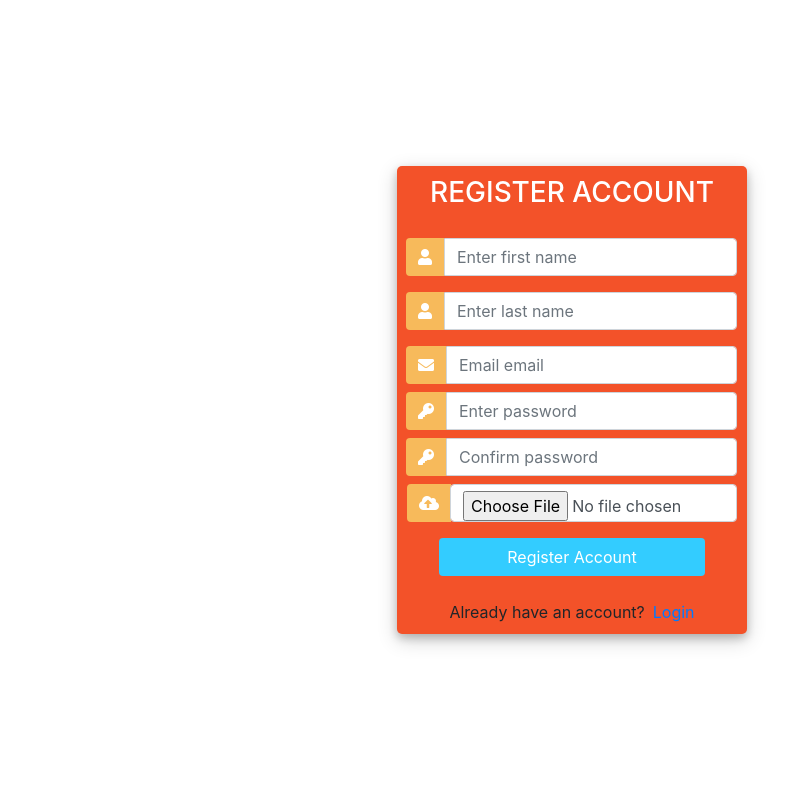
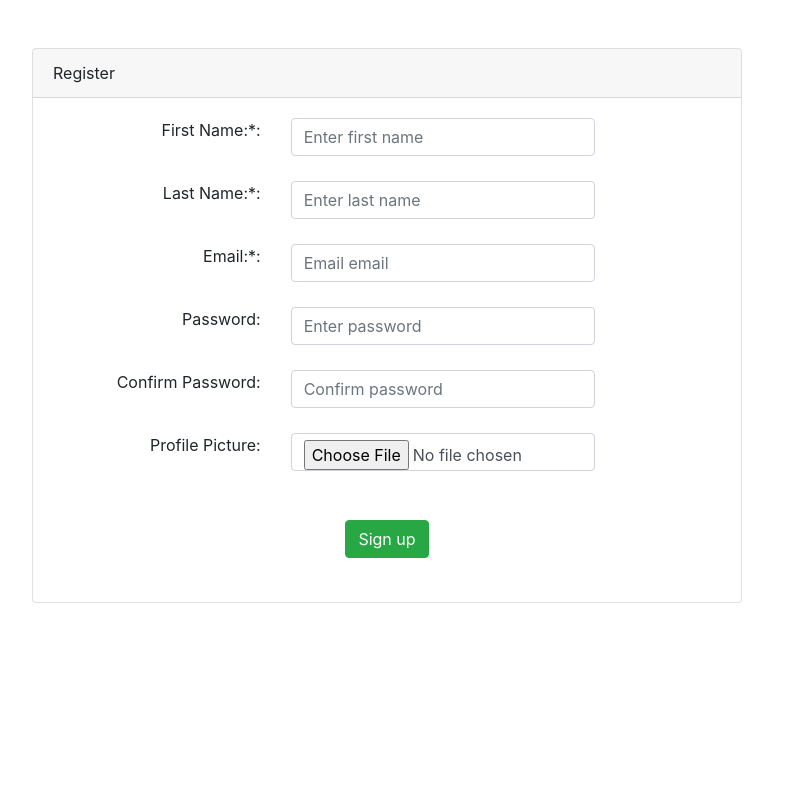
Before and after one commit to Suyen-Shrestha/Django-Assignment-II, a Django app: page /user/signup/ in a window 1280 px wide. Shown: the part 56-856 px from the top of the page, without its empty margins (68-853 px from the left). After the commit the page ends 659 px from the top, so only its background shows below. Run offline with Django 3.2, Linux system fonts and the light colour scheme; some libraries are stand-ins or nearby versions.

Commit message:
Change user registration form

```diff
--- a/blogproject/blog/models.py
+++ b/blogproject/blog/models.py
@@ -1,4 +1,5 @@
 from django.db import models
+from django.urls import reverse
 from user.models import CustomUser
 
 
@@ -12,3 +13,6 @@ class BlogArticle(models.Model):
 
     def __str__(self):
         return self.title
+
+    def get_absolute_url(self):
+        return reverse('blog:blog-detail', kwargs={'pk': self.pk})
--- a/blogproject/blog/urls.py
+++ b/blogproject/blog/urls.py
@@ -1,9 +1,12 @@
 from django.urls import path
-from .views import BlogsListView, BlogCreateView
+from .views import BlogsListView, BlogCreateView, BlogDetailView, BlogUpdateView, BlogDeleteView
 
 app_name = 'blog'
 
 urlpatterns = [
     path('list/', BlogsListView.as_view(), name='blog-list'),
-    path('create/', BlogCreateView.as_view(), name='blog-create')
+    path('create/', BlogCreateView.as_view(), name='blog-create'),
+    path('<int:pk>/', BlogDetailView.as_view(), name='blog-detail'),
+    path('update/<int:pk>/', BlogUpdateView.as_view(), name='blog-update'),
+    path('delete/<int:pk>/', BlogDeleteView.as_view(), name='blog-delete')
 ]
--- a/blogproject/blogproject/settings.py
+++ b/blogproject/blogproject/settings.py
@@ -38,9 +38,12 @@ INSTALLED_APPS = [
     'django.contrib.messages',
     'django.contrib.staticfiles',
 
+    'crispy_forms',
     'user',
     'blog'
 ]
+
+CRISPY_TEMPLATE_PACK = 'bootstrap4'
 
 MIDDLEWARE = [
     'django.middleware.security.SecurityMiddleware',
--- a/blogproject/templates/base.html
+++ b/blogproject/templates/base.html
@@ -37,7 +37,7 @@
                 </li>
                 {% endif %}
                 <li class="nav-item active">
-                    <a class="nav-link" href="{% url 'home' %}">Blogs</a>
+                    <a class="nav-link" href="{% url 'blog:blog-list' %}">Blogs</a>
                 </li>
             </ul>
         </div>
@@ -51,8 +51,11 @@
         {% endif %}
     </nav>
 
-    {% block content %}
-    {% endblock %}
+     <div class="container">
+        <div class="row">
+            {% block content %}{% endblock %}
+        </div>
+    </div>
 
 </body>
 <script src="https://code.jquery.com/jquery-3.5.1.slim.min.js" integrity="sha384-DfXdz2htPH0lsSSs5nCTpuj/zy4C+OGpamoFVy38MVBnE+IbbVYUew+OrCXaRkfj" crossorigin="anonymous"></script>
--- a/blogproject/user/forms.py
+++ b/blogproject/user/forms.py
@@ -20,7 +20,7 @@ class UserRegistrationForm(forms.ModelForm):
             'class': "form-control",
             'placeholder': 'Email email'
         }
-    ))
+    ), )
     password = forms.CharField(max_length=128, widget=forms.PasswordInput(
         attrs={
             'class': "form-control",
--- a/blogproject/user/templates/user/profile.html
+++ b/blogproject/user/templates/user/profile.html
@@ -5,7 +5,7 @@
     <div class="row my-5">
       <div class="col-12 col-md-6 col-lg-3">
           <div class="cnt-block equal-hight" style="height: 349px;">
-            <figure><img src="{{ request.user.profile_pic.url }}" height="400px" class="img-responsive" alt=""></figure>
+            <figure><img src="{{ request.user.profile_pic.url }}" height="400px" width="400px" class="rounded" alt=""></figure>
             <h3>Your Profile Details</a></h3>
             <p>Welcome Author: {{ request.user}}</p>
             <ul class="follow-us clearfix">
--- a/blogproject/user/templates/user/signup.html
+++ b/blogproject/user/templates/user/signup.html
@@ -1,9 +1,5 @@
 {% extends 'base.html' %}
-{% load static %}
 
-{% block CSS %}
-<link rel="stylesheet" type="text/css" href="{% static 'css/login.css' %}">
-{% endblock %}
 
 
 {% block content %}
@@ -14,58 +10,58 @@
 <!--    </form>-->
 
 
-    <div class="container h-100">
-		<div class="d-flex justify-content-center h-100">
-			<div class="user_card">
-				<div class="d-flex justify-content-center">
-					<h3 id="form-title">REGISTER ACCOUNT</h3>
-				</div>
-				<div class="d-flex justify-content-center form_container">
+<!--    <div class="container h-100">-->
+<!--		<div class="d-flex justify-content-center h-100">-->
+<!--			<div class="user_card">-->
+<!--				<div class="d-flex justify-content-center">-->
+<!--					<h3 id="form-title">REGISTER ACCOUNT</h3>-->
+<!--				</div>-->
+<!--				<div class="d-flex justify-content-center form_container">-->
+<!--					{{ form.non_field_errors }}-->
+<!--					<form method="POST" action="">-->
+<!--						{% csrf_token %}-->
+<!--						<div class="input-group mb-3">-->
+<!--							{{form.first_name.errors}}-->
+<!--							<div class="input-group-append">-->
+<!--								<span class="input-group-text"><i class="fas fa-user"></i></span>-->
+<!--							</div>-->
+<!--							{{form.first_name}}-->
+<!--						</div>-->
 
-					<form method="POST" action="">
-						{% csrf_token %}
-						<div class="input-group mb-3">
-							<div class="input-group-append">
-								<span class="input-group-text"><i class="fas fa-user"></i></span>
-							</div>
-							{{form.first_name}}
-						</div>
+<!--						<div class="input-group mb-3">-->
+<!--							{{form.last_name.errors}}-->
+<!--							<div class="input-group-append">-->
+<!--								<span class="input-group-text"><i class="fas fa-user"></i></span>-->
+<!--							</div>-->
+<!--							{{form.last_name}}-->
+<!--						</div>-->
 
-						<div class="input-group mb-3">
-							<div class="input-group-append">
-								<span class="input-group-text"><i class="fas fa-user"></i></span>
-							</div>
-							{{form.last_name}}
-						</div>
-
-						<div class="input-group mb-2">
-							<div class="input-group-append">
-								<span class="input-group-text"><i class="fa fa-envelope"></i></span>
-							</div>
-							{{form.email}}
-						</div>
-						<div class="input-group mb-2">
-							<div class="input-group-append">
-								<span class="input-group-text"><i class="fas fa-key"></i></span>
-							</div>
-							{{form.password}}
-						</div>
-						<div class="input-group mb-2">
-							<div class="input-group-append">
-								<span class="input-group-text"><i class="fas fa-key"></i></span>
-							</div>
-							{{form.confirm_password}}
-						</div>
-						<div class="input-group mb-2">
-							<div class="input-group-prepend">
-								<span class="input-group-text" id="id_profile_picAddon01"><i class="fas fa-cloud-upload-alt"></i></span>
-							</div>
-							<div class="custom-file">
-<!--								<input type="file" name="profile_pic" class="custom-file-input form-control" accept="image/*" id="id_profile_pic"-->
-<!--									   aria-describedby="id_profile_picAddon01">-->
-								{{form.profile_pic}}
-							</div>
-						</div>
+<!--						<div class="input-group mb-2">-->
+<!--							{{form.email.errors}}-->
+<!--							<div class="input-group-append">-->
+<!--								<span class="input-group-text"><i class="fa fa-envelope"></i></span>-->
+<!--							</div>-->
+<!--							{{form.email}}-->
+<!--						</div>-->
+<!--						<div class="input-group mb-2">-->
+<!--							{{form.password.errors}}-->
+<!--							<div class="input-group-append">-->
+<!--								<span class="input-group-text"><i class="fas fa-key"></i></span>-->
+<!--							</div>-->
+<!--							{{form.password}}-->
+<!--						</div>-->
+<!--						<div class="input-group mb-2">-->
+<!--							{{form.confirm_password.errors}}-->
+<!--							<div class="input-group-append">-->
+<!--								<span class="input-group-text"><i class="fas fa-key"></i></span>-->
+<!--							</div>-->
+<!--							{{form.confirm_password}}-->
+<!--						</div>-->
+<!--						<div class="input-group mb-2">-->
+<!--							{{form.profile_pic.errors}}-->
+<!--							<span class="input-group-text">{{form.profile_pic.label}}</span>-->
+<!--							{{form.profile_pic}}-->
+<!--						</div>-->
 
 
 
@@ -74,21 +70,99 @@
 
 
 
-				   		<div class="d-flex justify-content-center mt-3 login_container">
-				 			<input class="btn login_btn" type="submit" value="Register Account">
+<!--				   		<div class="d-flex justify-content-center mt-3 login_container">-->
+<!--				 			<input class="btn login_btn" type="submit" value="Register Account">-->
+<!--				   		</div>-->
+<!--                        <div class="mt-4">-->
+<!--                            <div class="d-flex justify-content-center links">-->
+<!--                                Already have an account? <a href="{% url 'user:login' %}" class="ml-2">Login</a>-->
+<!--                            </div>-->
+<!--                        </div>-->
+<!--					</form>-->
+<!--				</div>-->
+
+
+
+<!--			</div>-->
+<!--		</div>-->
+<!--	</div>-->
+
+
+<div class="container mt-5">
+  <form method="post" enctype="multipart/form-data">
+    {% csrf_token %}
+    <div class="col-md-8 col-md-offset-2">
+      <div class="card">
+        <div class="card-header">Register</div>
+        <div class="card-body">
+          {% if form.non_field_errors %}
+          <p class="bg-danger p-d ml-b">{{ form.non_field_errors }}</p>
+          {% endif %}
+
+          <div style="margin-bottom: 25px" class="input-group">
+            <label for="{{ form.first_name.id_for_label }}" class="col-md-4 control-label text-right">First Name:<span class="text-red">*</span>:</label>
+            <div class="col-md-6">
+              <small class="text-danger">{{form.first_name.errors}}</small>
+              {{ form.first_name }}
             </div>
-                        <div class="mt-4">
-                            <div class="d-flex justify-content-center links">
-                                Already have an account? <a href="{% url 'user:login' %}" class="ml-2">Login</a>
+          </div>
+          <div style="margin-bottom: 25px" class="input-group">
+            <label for="{{ form.last_name.id_for_label }}" class="col-md-4 control-label text-right">Last Name:<span class="text-red">*</span>:</label>
+            <div class="col-md-6">
+              <small class="text-danger">{{form.last_name.errors}}</small>
+              {{ form.last_name }}
+            </div>
+          </div>
+          <div style="margin-bottom: 25px" class="input-group">
+            <label for="{{ form.email.id_for_label }}" class="col-md-4 control-label text-right">Email:<span class="text-red">*</span>:</label>
+            <div class="col-md-6">
+              <small class="text-danger">{{form.email.errors}}</small>
+              {{ form.email }}
+            </div>
+          </div>
+          <div style="margin-bottom: 25px" class="input-group">
+            <label for="{{ form.password.id_for_label }}" class="col-md-4 control-label text-right">Password:</label>
+            <div class="col-md-6">
+              <small class="text-danger">{{form.password.errors}}</small>
+              {{ form.password }}
+            </div>
+          </div>
+          <div style="margin-bottom: 25px" class="input-group">
+            <label for="{{ form.confirm_password.id_for_label }}" class="col-md-4 control-label text-right">Confirm Password:</label>
+            <div class="col-md-6">
+              <small class="text-danger">{{form.confirm_password.errors}}</small>
+              {{ form.confirm_password }}
+            </div>
+          </div>
+          <div style="margin-bottom: 25px" class="input-group">
+            <label for="{{ form.profile_pic.id_for_label }}" class="col-md-4 control-label text-right">Profile Picture:</label>
+            <div class="col-md-6">
+              <small class="text-danger">{{form.profile_pic.errors}}</small>
+              {{ form.profile_pic }}
+            </div>
+          </div>
+
+          <div class="text-center py-4 mt-3">
+            <input type="submit" value="Sign up" class="btn btn-success">
+          </div>
+        </div>
       </div>
     </div>
   </form>
 </div>
 
-				{{form.errors}}
 
 
+<!--{% if form.non_field_errors %}-->
+<!--  <div class="alert alert-danger" role="alert">-->
+<!--    {% for error in form.non_field_errors %}-->
+<!--      {{ error }}-->
+<!--    {% endfor %}-->
+<!--  </div>-->
+<!--{% endif %}-->
+
+<div class="form-group">
+
 </div>
-		</div>
-	</div>
+
 {% endblock %}
--- a/blogproject/user/views.py
+++ b/blogproject/user/views.py
@@ -19,7 +19,7 @@ class UserProfileView(TemplateView):
 class UserRegistrationView(CreateView):
     form_class = UserRegistrationForm
     template_name = 'user/signup.html'
-    success_url = reverse_lazy('home')
+    success_url = reverse_lazy('user:login')
 
     def form_valid(self, form):
         if 'profile_pic' in self.request.FILES:
```
Also changed, not shown: blogproject/blog/templates/blog/blogdelete.html (added, +8 -0 lines), blogproject/blog/templates/blog/blogdetail.html (added, +28 -0 lines), blogproject/blog/templates/blog/bloglist.html (+27 -7 lines), blogproject/blog/templates/blog/blogupdate.html (added, +9 -0 lines), blogproject/blog/views.py (+35 -2 lines), blogproject/user/templates/user/userblogs.html (+26 -8 lines), blogproject/db.sqlite3, blogproject/media/blog/MyProjects.png (added), blogproject/media/users/blogspage.png (added). Lines whose indentation alone changed are shown as unchanged.
